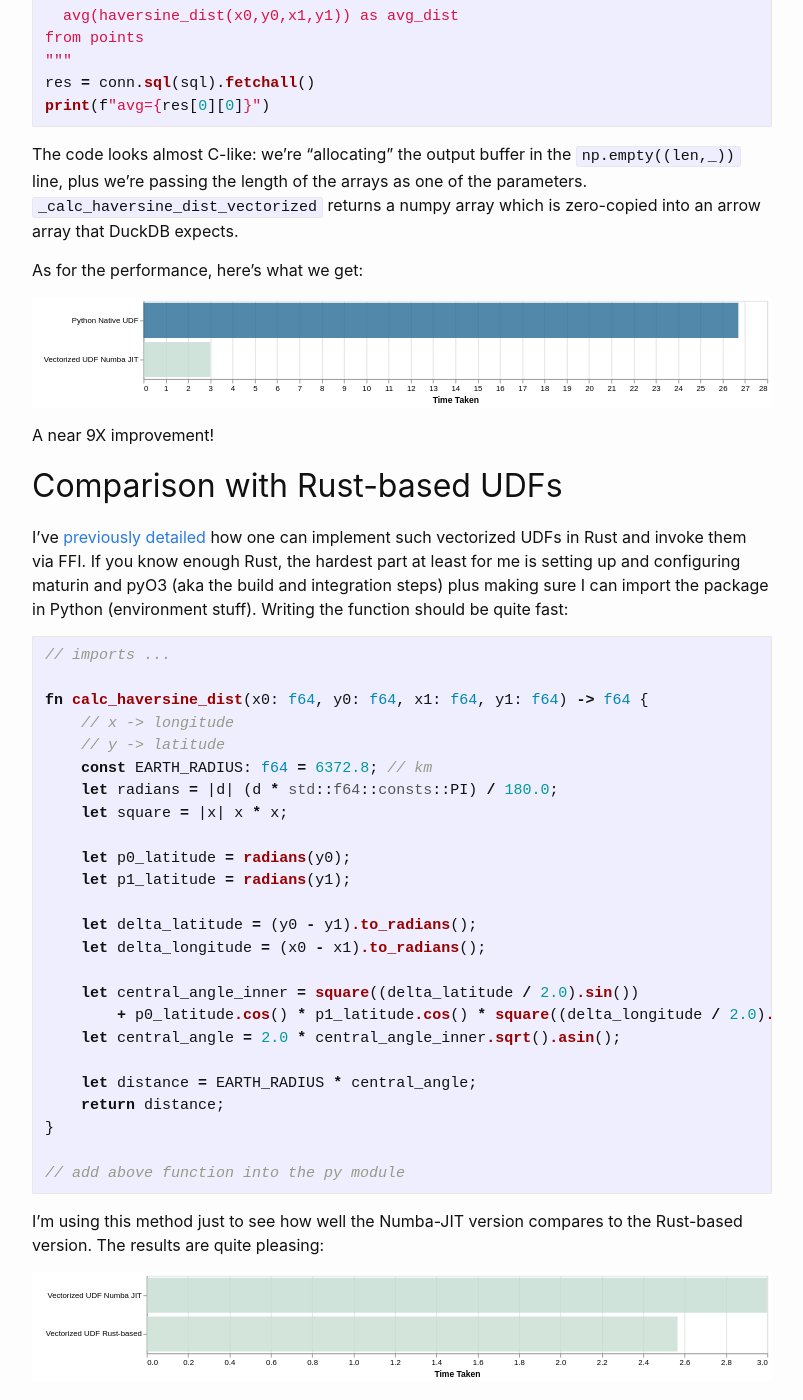
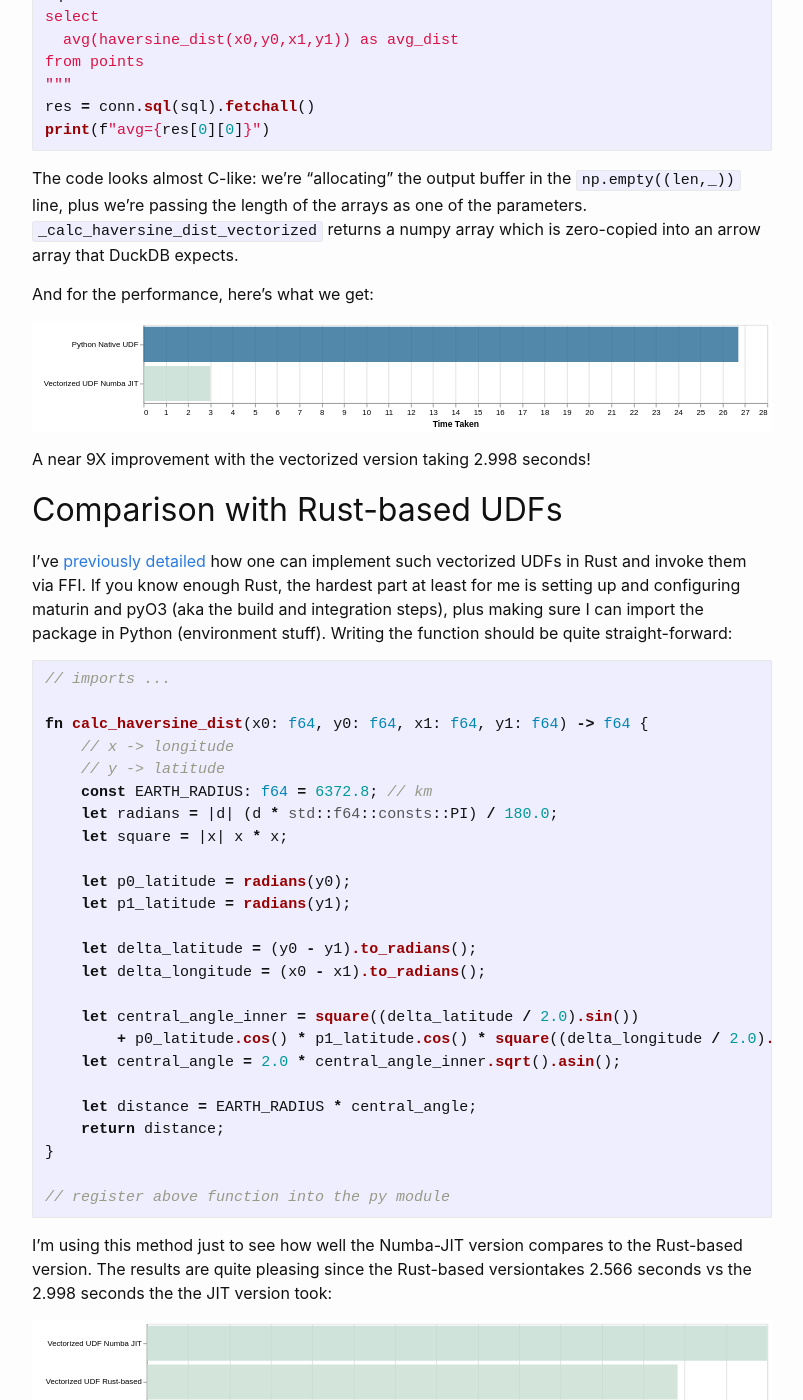
Before and after one commit to bnmoch3/blog, a Jekyll site: the page built from _posts/2024-04-04-duckdb-numba-udfs.md, in a window 1280 px wide and 1400 px high, scrolled down 4661 px. Shown: the whole window, without its empty margins (238-1041 px from the left). Built offline with Jekyll 4.4.1, drawn with Linux system fonts in a browser that asks for light colours; some of the changed text lies outside the part shown.

Commit message:
Make some changes

````diff
--- a/_posts/2024-04-04-duckdb-numba-udfs.md
+++ b/_posts/2024-04-04-duckdb-numba-udfs.md
@@ -137,10 +137,10 @@
 
 ![chart](/assets/images/duckdb_numba_udfs/py_native.svg)
 
-Unfortunately, the performance benefit is negligible. As explained in [1], usage
-of Python-native UDFs incurs the overhead of translating DuckDB values into
-Python objects and vice versa. That is why the JIT scalar version doesn't
-improve performance much.
+Unfortunately, the performance benefit is negligible (26.7 seconds for no JIT vs
+23.443 with JIT). As explained in [1], usage of Python-native UDFs incurs the
+overhead of translating DuckDB values into Python objects and vice versa. That
+is why the JIT scalar version doesn't improve performance much.
 
 ## Vectorized JIT UDFs
 
@@ -235,20 +235,20 @@
 the parameters. `_calc_haversine_dist_vectorized` returns a numpy array which is
 zero-copied into an arrow array that DuckDB expects.
 
-As for the performance, here's what we get:
+And for the performance, here's what we get:
 
 ![chart](/assets/images/duckdb_numba_udfs/vec_numba.svg)
 
-A near 9X improvement!
+A near 9X improvement with the vectorized version taking 2.998 seconds!
 
 ## Comparison with Rust-based UDFs
 
 I've [previously detailed](https://bnm3k.github.io/blog/rust-duckdb-py-udf) how
 one can implement such vectorized UDFs in Rust and invoke them via FFI. If you
 know enough Rust, the hardest part at least for me is setting up and configuring
-maturin and pyO3 (aka the build and integration steps) plus making sure I can
+maturin and pyO3 (aka the build and integration steps), plus making sure I can
 import the package in Python (environment stuff). Writing the function should be
-quite fast:
+quite straight-forward:
 
 ```rust
 // imports ...
@@ -274,11 +274,12 @@
     return distance;
 }
 
-// add above function into the py module
+// register above function into the py module
 ```
 
 I'm using this method just to see how well the Numba-JIT version compares to the
-Rust-based version. The results are quite pleasing:
+Rust-based version. The results are quite pleasing since the Rust-based
+versiontakes 2.566 seconds vs the 2.998 seconds the the JIT version took:
 
 ![chart](/assets/images/duckdb_numba_udfs/vec_numba_rust.svg)
 
@@ -315,7 +316,7 @@
 from distances
 ```
 
-As for its relative performance:
+On benchmarking, it clocks in at 347.9 milliseconds:
 
 ![chart](/assets/images/duckdb_numba_udfs/pure_sql.svg)
 
@@ -396,7 +397,8 @@
 avg = get_avg(dists)
 ```
 
-Performance-wise, in my machine, it's similar to the OpenMP CPU-based version:
+Performance-wise, in my machine, it's similar to the OpenMP CPU-based version
+(1.803 seconds for CUDA vs 1.715 for OpenMP):
 
 ![chart](/assets/images/duckdb_numba_udfs/export_to_numpy.svg)
 
@@ -427,6 +429,8 @@
 }
 ```
 
+And here's the [code](https://github.com/bnm3k/duckdb-udf-numba-jit)
+
 There's of course the bane of SQL - handling NULLs within the UDFs, which I
 skipped in the interest of time and simplicity.
 
````
Also changed, not shown: other parts of _posts/2024-04-04-duckdb-numba-udfs.md (+4 -4 lines).
